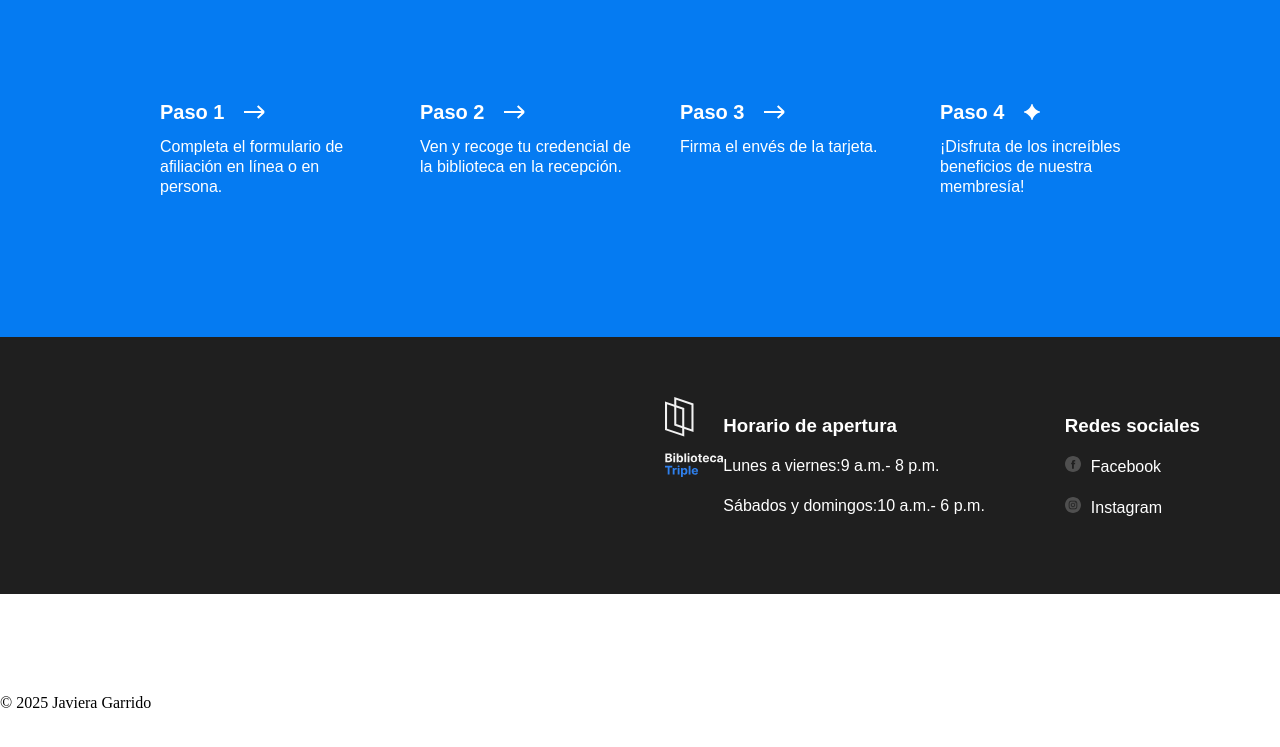
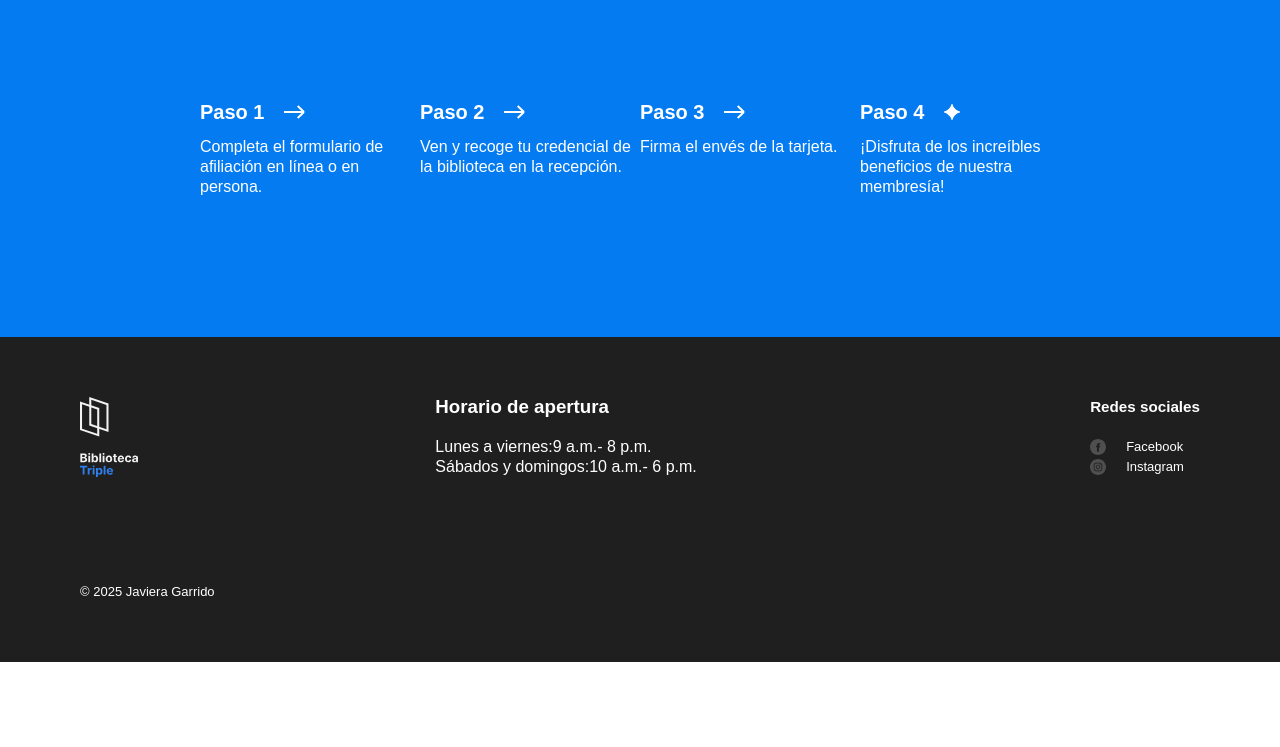
Before and after one commit to Javiera687/web_project_library_es, a plain HTML site: page index.html in a window 1280 px wide. Shown: the part 3225-3972 px from the top of the page. After the commit the page ends 3887 px from the top, so only its background shows below. Drawn offline with Linux system fonts and the light colour scheme.

Commit message:
Proyecto sprint 3 finalizado

```diff
--- a/index.html
+++ b/index.html
@@ -280,6 +280,7 @@
       </main>
       <footer class="footer" id="footer">
         <div class="footer__columns">
+          <div class="footer__column">
             <img
               src="./images/logo_white.svg"
               class="footer__logo"
@@ -313,13 +314,13 @@
                     src="./images/instagram_white.svg"
                     class="footer__social-icon"
                     alt="instagram icon"
-                />Instagram</a>
+                  />Instagram</a
+                >
               </li>
             </ul>
           </div>
         </div>
         <p class="footer__copyright">© 2025 Javiera Garrido</p>
-    </div>
       </footer>
     </div>
   </body>
--- a/styles/style.css
+++ b/styles/style.css
@@ -325,14 +325,11 @@ ul {
   display: flex;
   flex-direction: row;
   justify-content: center;
+  flex-wrap: wrap;
 }
 
 .step {
   flex-basis: 220px;
-  margin-left: 40px;
-  justify-content: space-around;
-  box-sizing: border-box;
-  display: inline-block;
 }
 
 .step__title {
@@ -355,7 +352,7 @@ ul {
 .footer {
   display: flex;
   box-sizing: border-box;
-  justify-content: flex-end;
+  flex-direction: column;
   background-color: #1f1f1f;
   color: #ffffff;
   padding: 60px 80px;
@@ -363,18 +360,20 @@ ul {
 
 .footer__columns {
   display: flex;
-  flex-direction: row;
   justify-content: space-between;
 }
 
 .footer__column_content_hours {
   position: absolute;
   height: 80px;
+  right: 250px;
   margin-left: auto;
+  font-size: small;
 }
 
 .footer__column_content_social {
   margin-left: 80px;
+  font-size: small;
 }
 
 .footer__logo {
@@ -384,30 +383,39 @@ ul {
 
 .footer__column-heading {
   margin-bottom: 20px;
+  margin-top: 0;
 }
 
 .footer__list {
-  column-gap: 16px;
+  padding: 0;
   list-style-type: none;
-  padding: 0;
+  margin: 0;
 }
 
 .footer__list-item {
-  margin-top: 20px;
+  display: flex;
+  flex-wrap: wrap;
+  gap: 10px;
+  padding: 0 16px 0 0;
 }
 
 .footer__column-link {
+  display: flex;
   color: white;
   text-decoration: none;
+  column-gap: 10px;
+  align-items: center;
 }
 
 .footer__social-icon {
   height: 16px;
   width: 16px;
   padding-right: 10px;
+  padding-bottom: 0;
 }
 
 .footer__copyright {
   margin-top: 100px;
-  margin-bottom: 60px;
+  margin-bottom: 0px;
+  font-size: small;
 }
```
Lines whose indentation alone changed are shown as unchanged.
